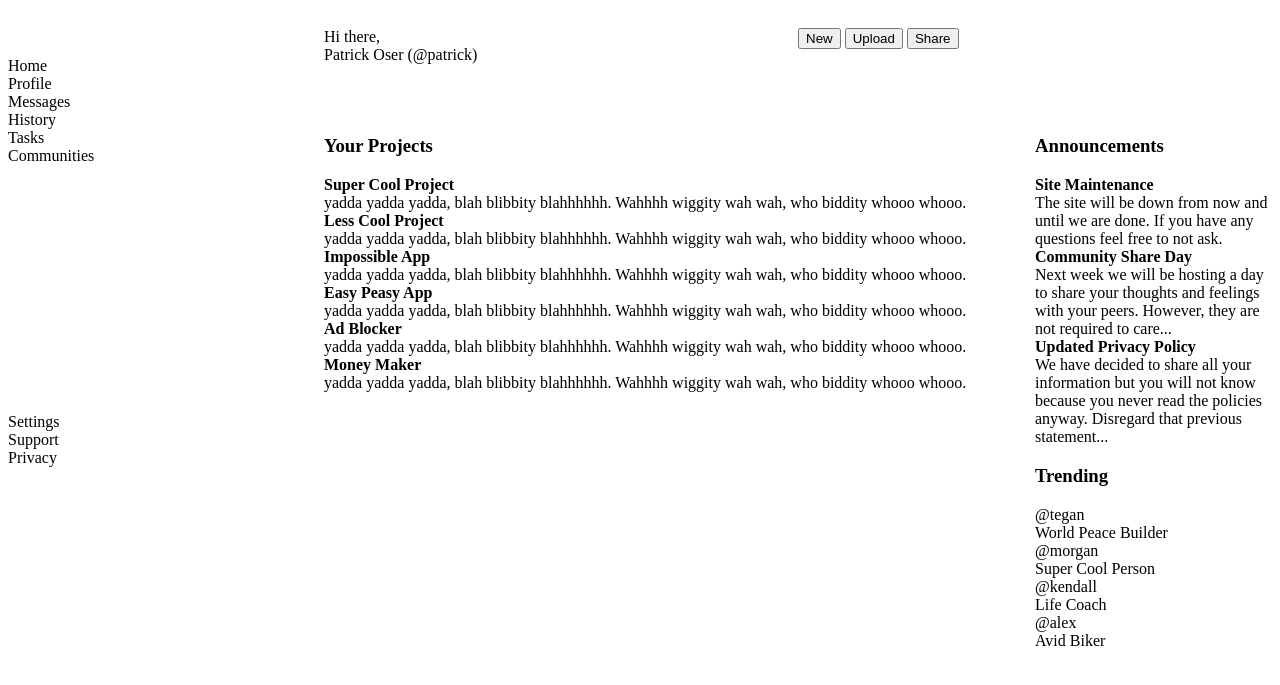
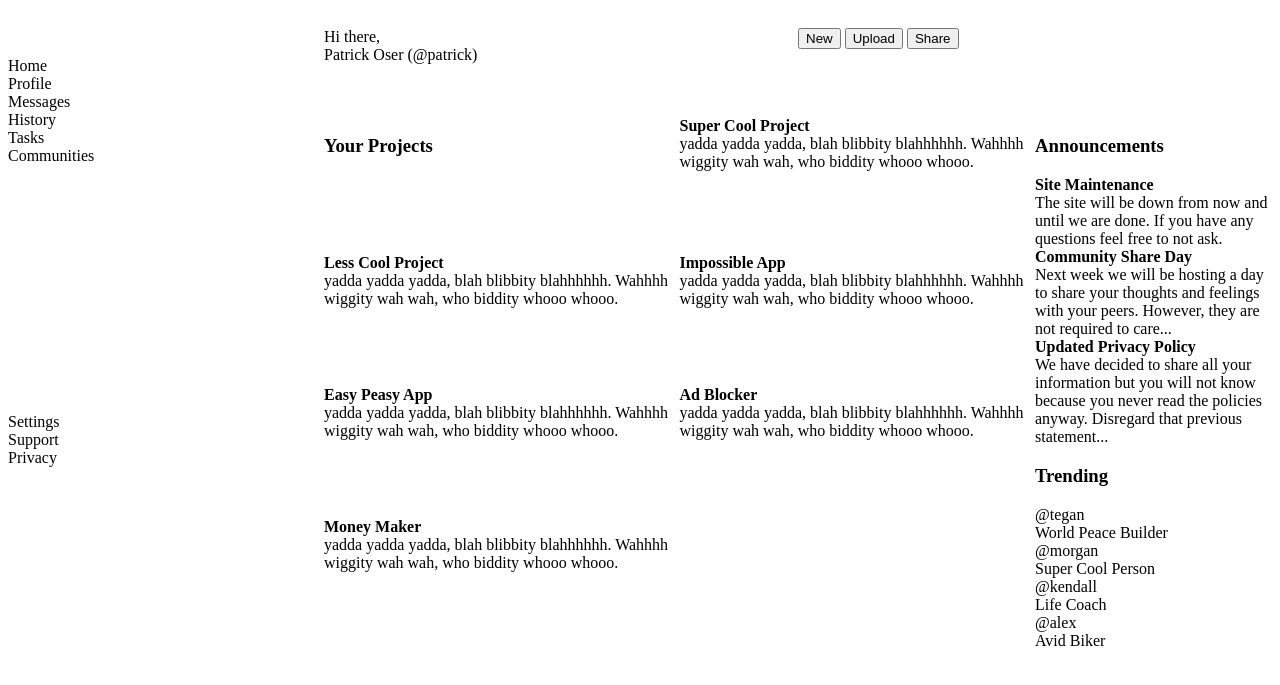
Before and after one commit to TapTapYap/Admin-dasboard, a plain HTML site: page index.html in a window 1280 px wide. Shown: the part 69-754 px from the top of the page. Drawn offline with Linux system fonts and the light colour scheme.

Commit message:
Changed directory name.

```diff
--- a/style.css
+++ b/style.css
@@ -24,3 +24,12 @@
     display: grid;
     grid-template-columns: 3fr 1fr;
 }
+
+.left-main-content {
+    display: grid;
+    grid-template-columns: repeat(2, minmax(150px, 1fr));
+}
+
+.right-main-content {
+
+}
```
